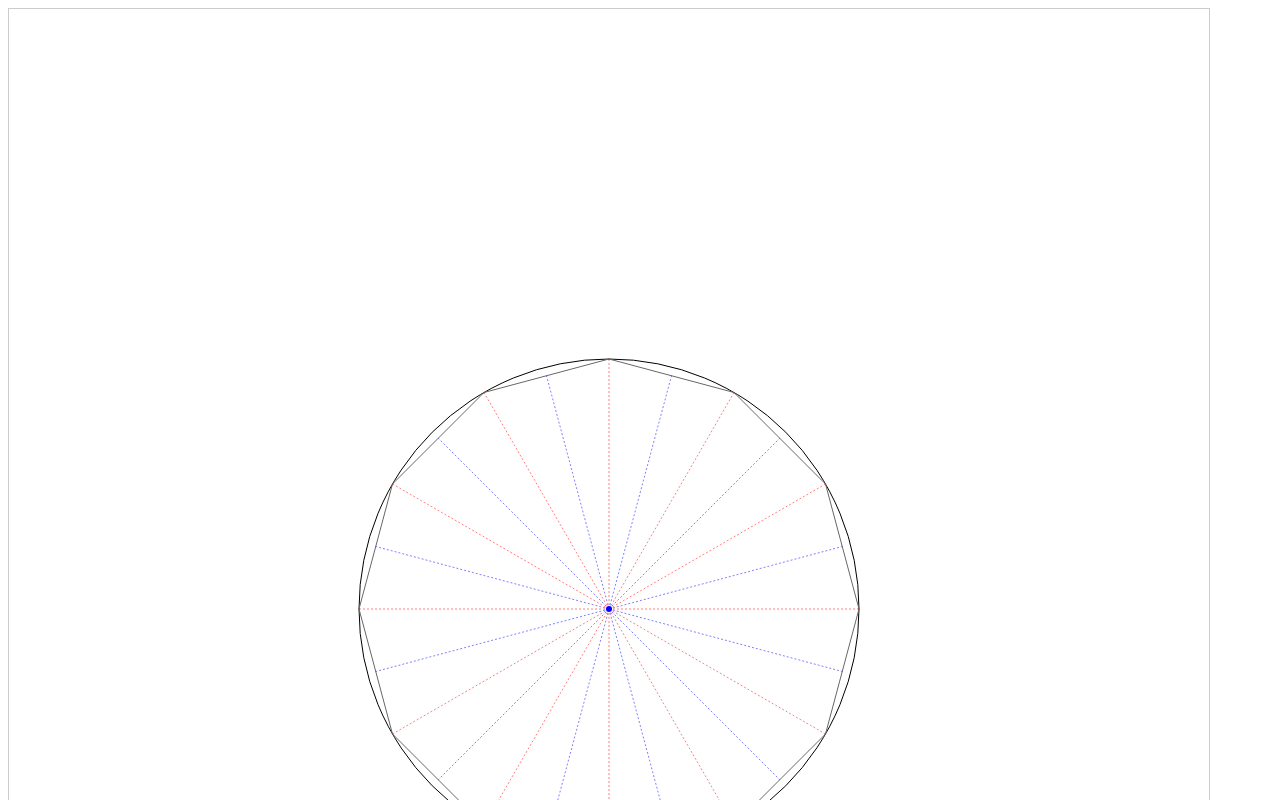
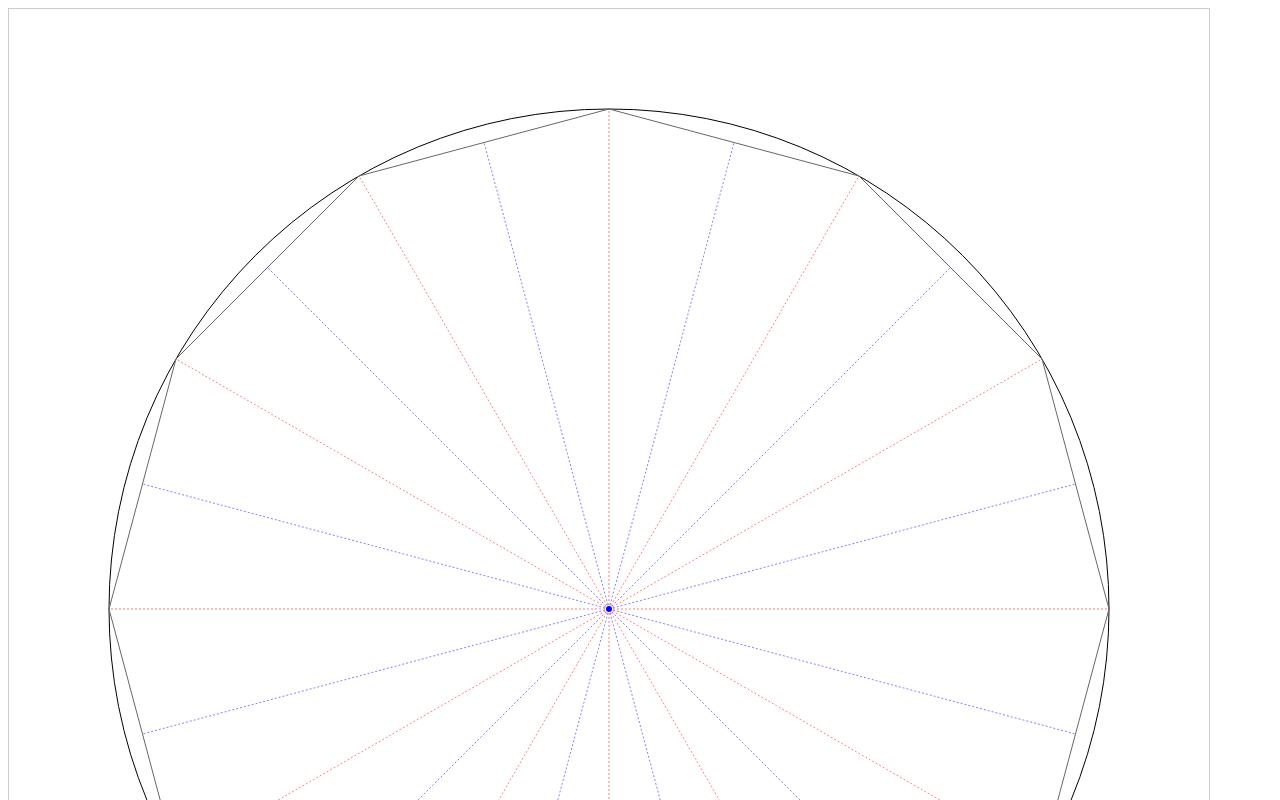
Before and after one commit to Pixely207/pi, a plain HTML site: page 12/index.html in a window 1280 px wide. Shown: the top 800 px of the page. Drawn offline with Linux system fonts and the light colour scheme.

Commit message:
Update index.html

```diff
--- a/12/index.html
+++ b/12/index.html
@@ -19,7 +19,7 @@
         // Center of canvas
         const centerX = canvas.width / 2;
         const centerY = canvas.height / 2;
-        const radius = 250;
+        const radius = 500;
 
         // Draw circle
         ctx.beginPath();
```
